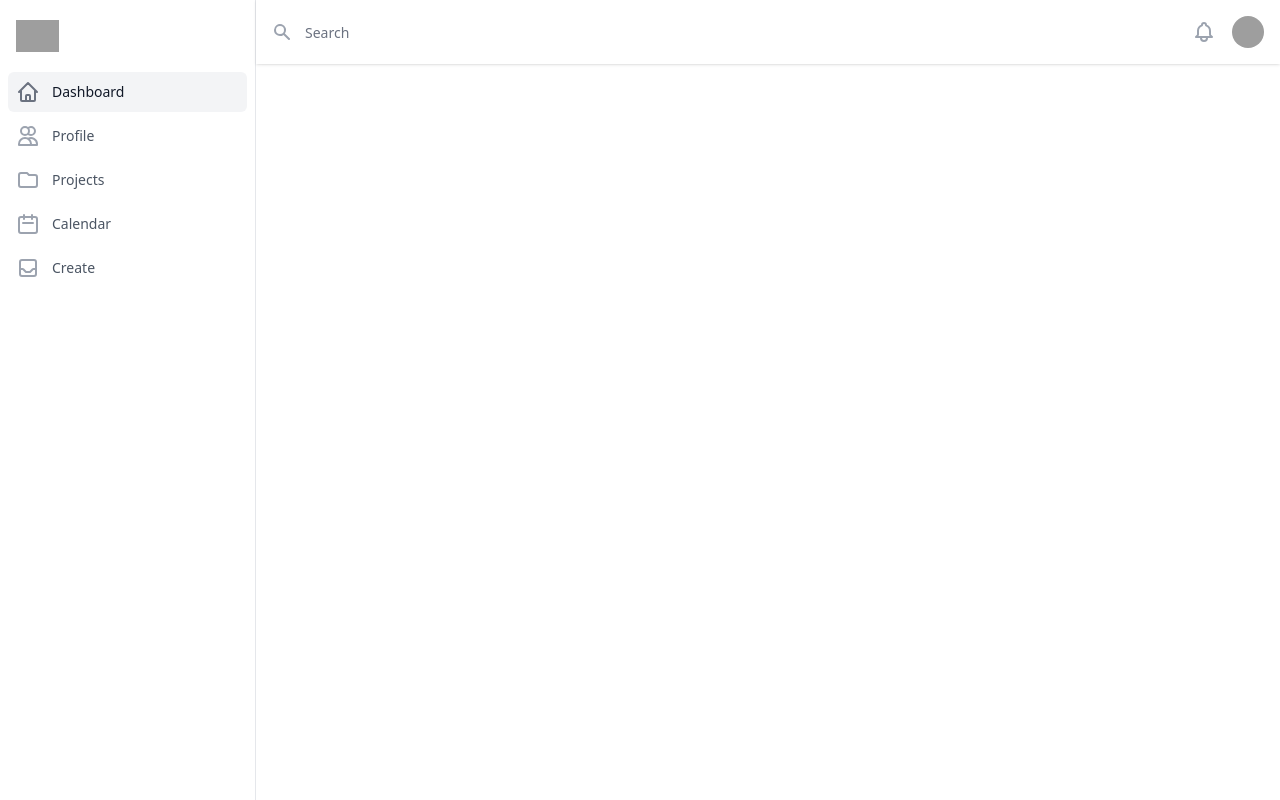
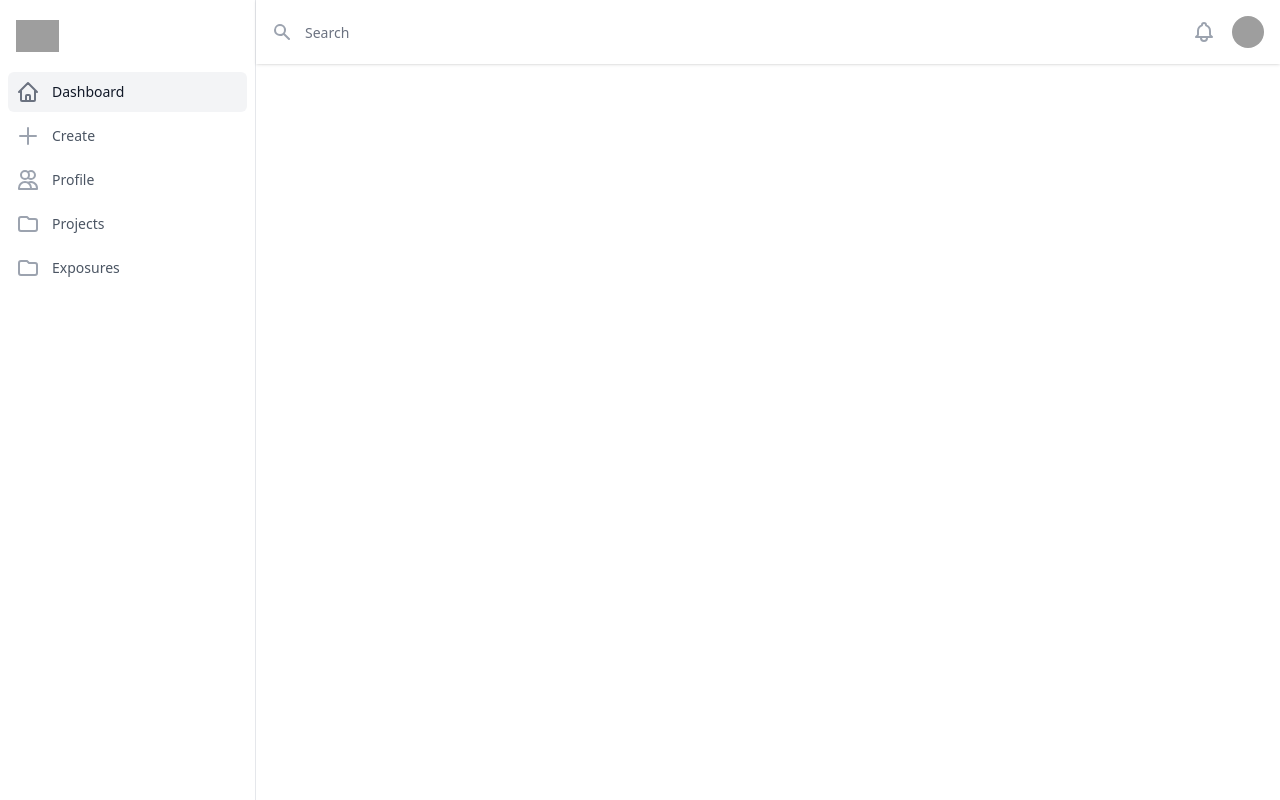
Before and after one commit to heyjochen/loomier2022, a React (Create React App) app in the folder client/: page /dashboard in a window 1280 px wide. Built offline with nearby package versions, Linux system fonts and the light colour scheme; grey boxes are pictures that could not be loaded.

Commit message:
implement state to track nav active link

```diff
--- a/client/src/pages/Dashboard.js
+++ b/client/src/pages/Dashboard.js
@@ -2,19 +2,33 @@ import { Fragment, useState } from 'react';
 import { Dialog, Menu, Transition } from '@headlessui/react';
 import {
   BellIcon,
-  CalendarIcon,
   FolderIcon,
   HomeIcon,
-  InboxIcon,
   MenuAlt2Icon,
   UsersIcon,
   XIcon,
+  PlusIcon,
 } from '@heroicons/react/outline';
 import { SearchIcon } from '@heroicons/react/solid';
 import { Link, Outlet } from 'react-router-dom';
 
+export function Dashboard() {
+  const [sidebarOpen, setSidebarOpen] = useState(false);
+  const [active, setActive] = useState('Dashboard');
+
   const navigation = [
-  { name: 'Dashboard', href: '/dashboard', icon: HomeIcon, current: true },
+    {
+      name: 'Dashboard',
+      href: '/dashboard/dash',
+      icon: HomeIcon,
+      current: true,
+    },
+    {
+      name: 'Create',
+      href: '/dashboard/create',
+      icon: PlusIcon,
+      current: false,
+    },
     {
       name: 'Profile',
       href: '/dashboard/profile',
@@ -27,11 +41,10 @@ const navigation = [
       icon: FolderIcon,
       current: false,
     },
-  { name: 'Calendar', href: '#', icon: CalendarIcon, current: false },
     {
-    name: 'Create',
-    href: '/dashboard/create#',
-    icon: InboxIcon,
+      name: 'Exposures',
+      href: '/dashboard/exposures',
+      icon: FolderIcon,
       current: false,
     },
   ];
@@ -44,9 +57,6 @@ const userNavigation = [
   function classNames(...classes) {
     return classes.filter(Boolean).join(' ');
   }
-
-export function Dashboard() {
-  const [sidebarOpen, setSidebarOpen] = useState(false);
 
   return (
     <>
@@ -122,18 +132,20 @@ export function Dashboard() {
                     <nav className="px-2 space-y-1">
                       {navigation.map((item) => (
                         <Link
+                          onClick={() => setActive(item.name)}
                           key={item.name}
                           to={item.href}
                           className={classNames(
-                            item.current
+                            active === item.name
                               ? 'bg-gray-100 text-gray-900'
                               : 'text-gray-600 hover:bg-gray-50 hover:text-gray-900',
                             'group flex items-center px-2 py-2 text-base font-medium rounded-md'
                           )}
                         >
                           <item.icon
+                            onClick={() => setActive(item.name)}
                             className={classNames(
-                              item.current
+                              active === item.name
                                 ? 'text-gray-500'
                                 : 'text-gray-400 group-hover:text-gray-500',
                               'mr-4 flex-shrink-0 h-6 w-6'
@@ -169,18 +181,20 @@ export function Dashboard() {
               <nav className="flex-1 px-2 pb-4 space-y-1">
                 {navigation.map((item) => (
                   <Link
+                    onClick={() => setActive(item.name)}
                     key={item.name}
                     to={item.href}
                     className={classNames(
-                      item.current
+                      active === item.name
                         ? 'bg-gray-100 text-gray-900'
                         : 'text-gray-600 hover:bg-gray-50 hover:text-gray-900',
                       'group flex items-center px-2 py-2 text-sm font-medium rounded-md'
                     )}
                   >
                     <item.icon
+                      onClick={() => setActive(item.name)}
                       className={classNames(
-                        item.current
+                        active === item.name
                           ? 'text-gray-500'
                           : 'text-gray-400 group-hover:text-gray-500',
                         'mr-3 flex-shrink-0 h-6 w-6'
@@ -278,7 +292,7 @@ export function Dashboard() {
           </div>
 
           <main className="flex-1">
-            <div className="max-w-7xl mx-auto px-4 sm:px-6 md:px-8">
+            <div className="mx-auto">
               {/* Replace with your content */}
               <Outlet />
               {/* /End replace */}
```
Lines whose indentation alone changed are shown as unchanged.
